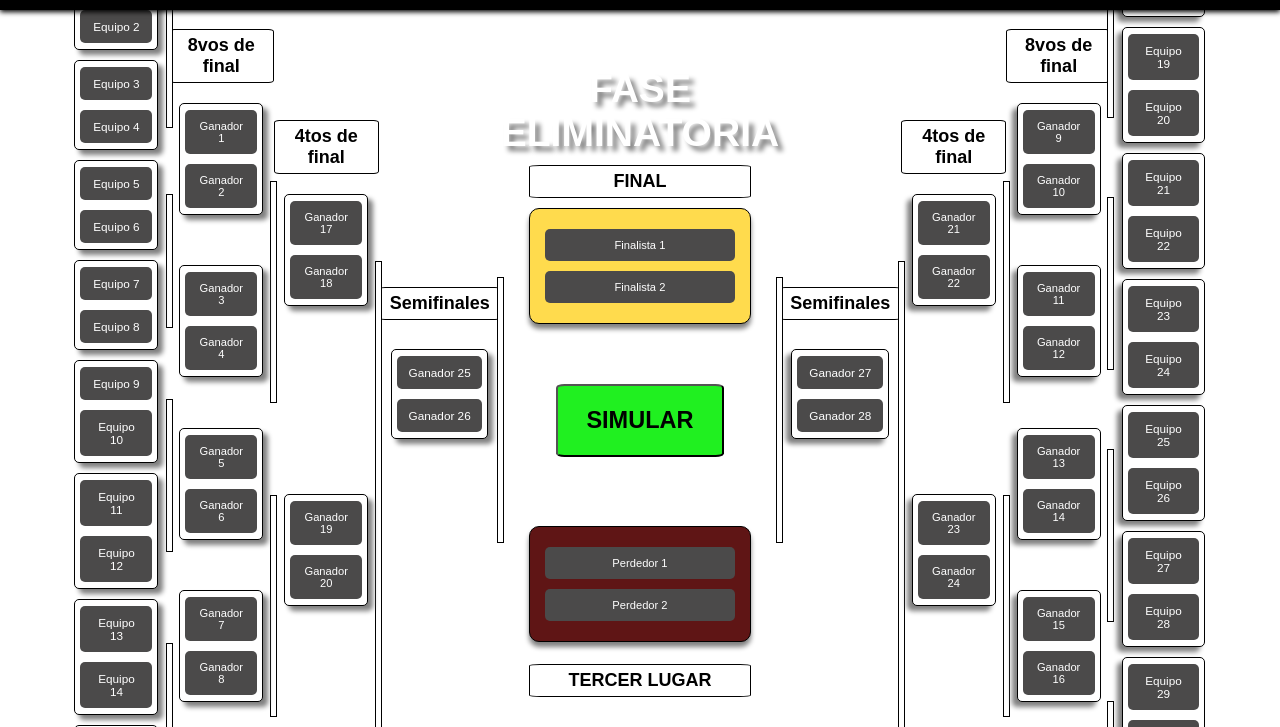
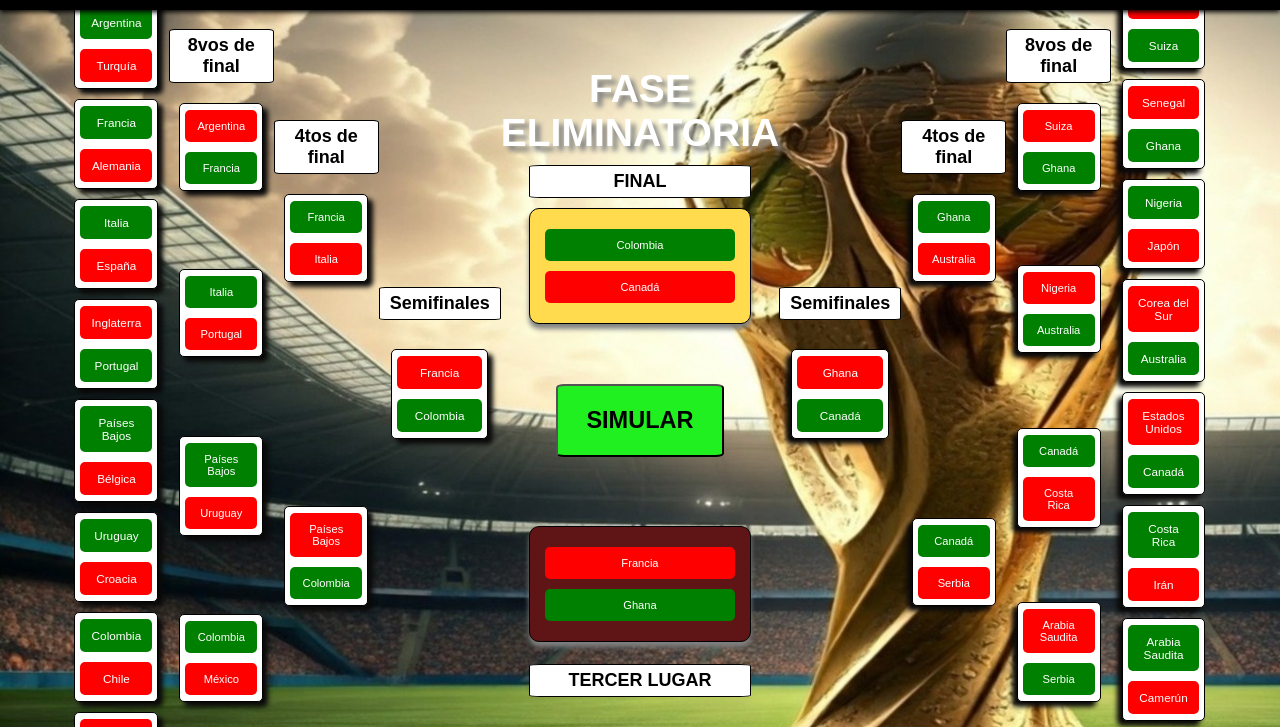
Before and after one commit to Grupo-LabProg/simuladorMundial2026, a plain HTML site: page pages/simulacionFaseFinal.html in a window 1280 px wide. Both pictures are taken after a click on the button "SIMULAR". Shown: the part 73-800 px from the top of the page. Drawn offline with Linux system fonts and the light colour scheme.

Commit message:
Se agrega archivo js para simulacion de la fase final

```diff
--- a/css/estilo.css
+++ b/css/estilo.css
@@ -13,7 +13,7 @@ body {
     font-family: Arial, sans-serif;
     /* background-color: #f4f4f4; */
     margin: 0;
-    background-image: url('../../ak.jpg');
+    background-image: url('../img/fondoSimulacionFinal.jpg');
     background-size: auto;
     background-repeat: no-repeat;
     background-position: 0 2%;
@@ -66,7 +66,7 @@ nav ul li a:active {
     color: var(--blanco);
 }
 
-.finals .btn-simulation {
+#btn-simulation {
     color: black;
     background-color: rgb(32, 240, 32);
     padding: 10px;
@@ -126,14 +126,15 @@ b {
 }
 
 .left .match {
-    box-shadow: 5px 5px 5px grey;
+    box-shadow: 5px 5px 5px rgb(10, 9, 9);
 }
 
 .right .match {
-    box-shadow: -5px 5px 5px grey;
+    box-shadow: -5px 5px 5px rgb(10, 9, 9);
 }
 
-.team {
+[class^="team"] {
+    /* aplica el estilo a todas las clases que empiezen por team* */
     background-color: #4b4a4a;
     padding: 10px;
     margin: 5px 0;
@@ -243,6 +244,7 @@ h2 {
     text-align: center;
 }
 
+/*
 
 .dieciseisavos>.d1::before {
     content: '';
@@ -419,3 +421,4 @@ h2 {
     background-color: white;
     border: 1px solid black;
 }
+    */
--- /dev/null
+++ b/js/simulacionFinal.js
@@ -0,0 +1,186 @@
+// Array con los nombres de los equipos que deseas asignar
+const teamNames = [
+    'Argentina', 'Turquía', 'Francia', 'Alemania',
+    'Italia', 'España', 'Inglaterra', 'Portugal',
+    'Países Bajos', 'Bélgica', 'Uruguay', 'Croacia',
+    'Colombia', 'Chile', 'Suecia', 'México',
+    'Dinamarca', 'Suiza', 'Senegal', 'Ghana',
+    'Nigeria', 'Japón', 'Corea del Sur', 'Australia',
+    'Estados Unidos', 'Canadá', 'Costa Rica', 'Irán',
+    'Arabia Saudita', 'Camerún', 'Serbia', 'Polonia',
+    'Escocia', 'Brasil'
+];
+
+
+// Selecciona todos los divs con clase que empieza con 'team'
+// const teams = document.querySelectorAll('[class^="team"]');
+
+let button = document.getElementById('btn-simulation');
+
+let teamsRound16 = document.querySelectorAll('.team1, .team2, .team3, .team4, .team5, .team6, .team7, .team8, .team9, .team10, .team11, .team12, .team13, .team14, .team15, .team16, .team17, .team18, .team19, .team20, .team21, .team22, .team23, .team24, .team25, .team26, .team27, .team28, .team29, .team30, .team31, .team32');
+
+let teamsRound8 = document.querySelectorAll('.winner-d-knockout1, .winner-d-knockout2, .winner-d-knockout3, .winner-d-knockout4, .winner-d-knockout5, .winner-d-knockout6, .winner-d-knockout7, .winner-d-knockout8, .winner-d-knockout9, .winner-d-knockout10, .winner-d-knockout11, .winner-d-knockout12, .winner-d-knockout13, .winner-d-knockout14, .winner-d-knockout15, .winner-d-knockout16');
+
+let teamsRound4 = document.querySelectorAll('.winner-o-knockout1, .winner-o-knockout2, .winner-o-knockout3, .winner-o-knockout4, .winner-o-knockout5, .winner-o-knockout6, .winner-o-knockout7, .winner-o-knockout8');
+
+let teamsRound2 = document.querySelectorAll('.winner-c-knockout1, .winner-c-knockout2, .winner-c-knockout3, .winner-c-knockout4');
+
+let teamsFinal = document.querySelectorAll('.winner-s-knockout1, .winner-s-knockout2');
+
+let teamsThirdPlace = document.querySelectorAll('.looser-s-knockout1, .looser-s-knockout2');
+
+
+// Recorre todos los equipos y asigna los nombres del array
+button.addEventListener('click', () => {
+    // Recorre todos los equipos y asigna los nombres del array
+    teamsRound16.forEach((teamsRound16, index) => {
+        teamsRound16.textContent = teamNames[index];
+    });
+
+    let arrayGanadores16vos = [16];
+    for (let i = 1; i <= 16; i++) {
+        let match = document.querySelector('.d-knockout' + i);
+        let equipos = match.querySelectorAll('div');
+        let winner = determinarGanador(equipos);
+
+        winner.style.backgroundColor = 'green';
+
+        equipos.forEach(team => {
+            if (team !== winner) {
+                team.style.backgroundColor = 'red';
+            }
+        });
+
+        let ganador = winner.textContent;
+        arrayGanadores16vos.push(ganador);
+    }
+
+    console.log('Ganadores 16vos');
+    console.log(arrayGanadores16vos);
+
+    teamsRound8.forEach((teamsRound8, index) => {
+        teamsRound8.textContent = arrayGanadores16vos[index + 1];
+    })
+
+    let arrayGanadores8vos = [8];
+    for (let i = 1; i <= 8; i++) {
+        let match = document.querySelector('.o-knockout' + i);
+        let equipos = match.querySelectorAll('div');
+        let winner = determinarGanador(equipos);
+
+        winner.style.backgroundColor = 'green';
+
+        equipos.forEach(team => {
+            if (team !== winner) {
+                team.style.backgroundColor = 'red';
+            }
+        });
+
+        let ganador = winner.textContent;
+
+        arrayGanadores8vos.push(ganador);
+
+    }
+
+    console.log('Ganadores 8vos');
+    console.log(arrayGanadores8vos);
+
+    teamsRound4.forEach((teamsRound4, index) => {
+        teamsRound4.textContent = arrayGanadores8vos[index + 1];
+    })
+
+    let arrayGanadores4tos = [4];
+    for (let i = 1; i <= 4; i++) {
+        let match = document.querySelector('.c-knockout' + i);
+        let equipos = match.querySelectorAll('div');
+        let winner = determinarGanador(equipos);
+
+        winner.style.backgroundColor = 'green';
+
+        equipos.forEach(team => {
+            if (team !== winner) {
+                team.style.backgroundColor = 'red';
+            }
+        });
+
+        let ganador = winner.textContent;
+
+        arrayGanadores4tos.push(ganador);
+
+    }
+
+    console.log('Ganadores 4tos');
+    console.log(arrayGanadores4tos);
+
+    teamsRound2.forEach((teamsRound2, index) => {
+        teamsRound2.textContent = arrayGanadores4tos[index + 1];
+    })
+
+    let arrayGanadoresSemis = [2];
+    for (let i = 1; i <= 2; i++) {
+        let match = document.querySelector('.s-knockout' + i);
+        let equipos = match.querySelectorAll('div');
+        let winner = determinarGanador(equipos);
+
+        winner.style.backgroundColor = 'green';
+
+        equipos.forEach(team => {
+            if (team !== winner) {
+                team.style.backgroundColor = 'red';
+            }
+        });
+
+        let ganador = winner.textContent;
+
+        arrayGanadoresSemis.push(ganador);
+
+    }
+
+    const arrayPerdedoresSemis = arrayGanadores4tos.filter(element => !arrayGanadoresSemis.includes(element));
+
+    console.log('Ganadores Semis');
+    console.log(arrayGanadoresSemis);
+
+    console.log('Perdedores Semis');
+    console.log(arrayPerdedoresSemis);
+
+    teamsThirdPlace.forEach((teamsThirdPlace, index) => {
+        teamsThirdPlace.textContent = arrayPerdedoresSemis[index + 1];
+    })
+
+
+    let thirdPlace = document.querySelector('.f-third');
+    let equipos = thirdPlace.querySelectorAll('div');
+    let winner = determinarGanador(equipos);
+    winner.style.backgroundColor = 'green';
+    equipos.forEach(team => {
+        if (team !== winner) {
+            team.style.backgroundColor = 'red';
+        }
+    });
+
+
+    let final = document.querySelector('.f-final');
+    equipos = final.querySelectorAll('div');
+    winner = determinarGanador(equipos);
+    winner.style.backgroundColor = 'green';
+    equipos.forEach(team => {
+        if (team !== winner) {
+            team.style.backgroundColor = 'red';
+        }
+    });
+
+    teamsFinal.forEach((teamsFinal, index) => {
+        teamsFinal.textContent = arrayGanadoresSemis[index + 1];
+    })
+
+});
+
+
+function determinarGanador(equipos) {
+    // Elige un índice aleatorio: 0 para el primer equipo, 1 para el segundo equipo
+    const ganadorIndex = Math.floor(Math.random() * equipos.length);
+
+    // Retorna el elemento del equipo ganador
+    return equipos[ganadorIndex];
+}
--- a/pages/simulacionFaseFinal.html
+++ b/pages/simulacionFaseFinal.html
@@ -6,6 +6,7 @@
     <meta name="viewport" content="width=device-width, initial-scale=1.0">
     <title>Simulacion fase final</title>
     <link rel="stylesheet" href="../css/estilo.css">
+    <script src="../js/simulacionFinal.js" defer></script>
 </head>
 
 <body>
@@ -26,37 +27,37 @@
     <div class="tournament">
         <div class="round dieciseisavos left">
             <h3>16vos de final</h3>
-            <div class="match d1">
-                <div class="team">Equipo 1</div>
-                <div class="team">Equipo 2</div>
+            <div class="match d1 d-knockout1">
+                <div class="team1">Equipo 1</div>
+                <div class="team2">Equipo 2</div>
             </div>
-            <div class="match ">
-                <div class="team">Equipo 3</div>
-                <div class="team">Equipo 4</div>
+            <div class="match d-knockout2">
+                <div class="team3">Equipo 3</div>
+                <div class="team4">Equipo 4</div>
             </div>
-            <div class="match d2">
-                <div class="team">Equipo 5</div>
-                <div class="team">Equipo 6</div>
+            <div class="match d2 d-knockout3">
+                <div class="team5">Equipo 5</div>
+                <div class="team6">Equipo 6</div>
             </div>
-            <div class="match ">
-                <div class="team">Equipo 7</div>
-                <div class="team">Equipo 8</div>
+            <div class="match d-knockout4">
+                <div class="team7">Equipo 7</div>
+                <div class="team8">Equipo 8</div>
             </div>
-            <div class="match d3">
-                <div class="team">Equipo 9</div>
-                <div class="team">Equipo 10</div>
+            <div class="match d3 d-knockout5">
+                <div class="team9">Equipo 9</div>
+                <div class="team10">Equipo 10</div>
             </div>
-            <div class="match ">
-                <div class="team">Equipo 11</div>
-                <div class="team">Equipo 12</div>
+            <div class="match d-knockout6">
+                <div class="team11">Equipo 11</div>
+                <div class="team12">Equipo 12</div>
             </div>
-            <div class="match d4">
-                <div class="team">Equipo 13</div>
-                <div class="team">Equipo 14</div>
+            <div class="match d4 d-knockout7">
+                <div class="team13">Equipo 13</div>
+                <div class="team14">Equipo 14</div>
             </div>
-            <div class="match ">
-                <div class="team">Equipo 15</div>
-                <div class="team">Equipo 16</div>
+            <div class="match d-knockout8">
+                <div class="team15">Equipo 15</div>
+                <div class="team16">Equipo 16</div>
             </div>
         </div>
 
@@ -65,21 +66,21 @@
                 <h3>8vos de final</h3>
             </div>
             <div class="divMatch">
-                <div class="match d9">
-                    <div class="team">Ganador 1</div>
-                    <div class="team">Ganador 2</div>
+                <div class="match d9 o-knockout1">
+                    <div class="team winner-d-knockout1">Ganador 1</div>
+                    <div class="team winner-d-knockout2">Ganador 2</div>
                 </div>
-                <div class="match ">
-                    <div class="team">Ganador 3</div>
-                    <div class="team">Ganador 4</div>
+                <div class="match o-knockout2">
+                    <div class="team winner-d-knockout3">Ganador 3</div>
+                    <div class="team winner-d-knockout4">Ganador 4</div>
                 </div>
-                <div class="match d10">
-                    <div class="team">Ganador 5</div>
-                    <div class="team">Ganador 6</div>
+                <div class="match d10 o-knockout3">
+                    <div class="team winner-d-knockout5">Ganador 5</div>
+                    <div class="team winner-d-knockout6">Ganador 6</div>
                 </div>
-                <div class="match ">
-                    <div class="team">Ganador 7</div>
-                    <div class="team">Ganador 8</div>
+                <div class="match o-knockout4">
+                    <div class="team winner-d-knockout7">Ganador 7</div>
+                    <div class="team winner-d-knockout8">Ganador 8</div>
                 </div>
             </div>
         </div>
@@ -89,22 +90,22 @@
                 <h3>4tos de final</h3>
             </div>
             <div class="divMatch">
-                <div class="match d13">
-                    <div class="team">Ganador 17</div>
-                    <div class="team">Ganador 18</div>
+                <div class="match d13 c-knockout1">
+                    <div class="team winner-o-knockout1">Ganador 17</div>
+                    <div class="team winner-o-knockout2">Ganador 18</div>
                 </div>
-                <div class="match ">
-                    <div class="team">Ganador 19</div>
-                    <div class="team">Ganador 20</div>
+                <div class="match c-knockout2">
+                    <div class="team winner-o-knockout3">Ganador 19</div>
+                    <div class="team winner-o-knockout4">Ganador 20</div>
                 </div>
             </div>
         </div>
 
         <div class="round semifinales left">
             <h3>Semifinales</h3>
-            <div class="match d15">
-                <div class="team">Ganador 25</div>
-                <div class="team">Ganador 26</div>
+            <div class="match d15 s-knockout1">
+                <div class="team winner-c-knockout1">Ganador 25</div>
+                <div class="team winner-c-knockout2">Ganador 26</div>
             </div>
         </div>
 
@@ -112,20 +113,19 @@
             <h2>FASE ELIMINATORIA</h2>
             <div class="final">
                 <h3>FINAL</h3>
-                <div class="match">
-                    <div class="team">Finalista 1</div>
-                    <div class="team">Finalista 2</div>
+                <div class="match f-final">
+                    <div class="team winner-s-knockout1">Finalista 1</div>
+                    <div class="team winner-s-knockout2">Finalista 2</div>
                 </div>
             </div>
+
             <div class="div-btn-simulation">
-                <button class="btn-simulation" type="button"><b>SIMULAR</b></button>
+                <button id="btn-simulation" type="button"><b>SIMULAR</b></button>
             </div>
-
-
             <div class="third">
-                <div class="match">
-                    <div class="team">Perdedor 1</div>
-                    <div class="team">Perdedor 2</div>
+                <div class="match f-third">
+                    <div class="team looser-s-knockout1">Perdedor 1</div>
+                    <div class="team looser-s-knockout1">Perdedor 2</div>
                 </div>
                 <h3 class="textThird">TERCER LUGAR</h3>
             </div>
@@ -134,9 +134,9 @@
 
         <div class="round semifinales right">
             <h3>Semifinales</h3>
-            <div class="match d16">
-                <div class="team">Ganador 27</div>
-                <div class="team">Ganador 28</div>
+            <div class="match d16 s-knockout2">
+                <div class="team winner-c-knockout3">Ganador 27</div>
+                <div class="team winner-c-knockout4">Ganador 28</div>
             </div>
         </div>
 
@@ -145,13 +145,13 @@
                 <h3>4tos de final</h3>
             </div>
             <div class="divMatch">
-                <div class="match d14">
-                    <div class="team">Ganador 21</div>
-                    <div class="team">Ganador 22</div>
+                <div class="match d14 c-knockout3">
+                    <div class="team winner-o-knockout5">Ganador 21</div>
+                    <div class="team winner-o-knockout6">Ganador 22</div>
                 </div>
-                <div class="match ">
-                    <div class="team">Ganador 23</div>
-                    <div class="team">Ganador 24</div>
+                <div class="match c-knockout4">
+                    <div class="team winner-o-knockout7">Ganador 23</div>
+                    <div class="team winner-o-knockout8">Ganador 24</div>
                 </div>
             </div>
         </div>
@@ -161,58 +161,58 @@
                 <h3>8vos de final</h3>
             </div>
             <div class="divMatch">
-                <div class="match d11">
-                    <div class="team">Ganador 9</div>
-                    <div class="team">Ganador 10</div>
+                <div class="match d11 o-knockout5">
+                    <div class="team winner-d-knockout9">Ganador 9</div>
+                    <div class="team winner-d-knockout10">Ganador 10</div>
                 </div>
-                <div class="match ">
-                    <div class="team">Ganador 11</div>
-                    <div class="team">Ganador 12</div>
+                <div class="match o-knockout6">
+                    <div class="team winner-d-knockout11">Ganador 11</div>
+                    <div class="team winner-d-knockout12">Ganador 12</div>
                 </div>
-                <div class="match d12">
-                    <div class="team">Ganador 13</div>
-                    <div class="team">Ganador 14</div>
+                <div class="match d12 o-knockout7">
+                    <div class="team winner-d-knockout13">Ganador 13</div>
+                    <div class="team winner-d-knockout14">Ganador 14</div>
                 </div>
-                <div class="match ">
-                    <div class="team">Ganador 15</div>
-                    <div class="team">Ganador 16</div>
+                <div class="match o-knockout8">
+                    <div class="team winner-d-knockout15">Ganador 15</div>
+                    <div class="team winner-d-knockout16">Ganador 16</div>
                 </div>
             </div>
         </div>
 
         <div class="round dieciseisavos right">
             <h3>16vos de final</h3>
-            <div class="match d5">
-                <div class="team">Equipo 17</div>
-                <div class="team">Equipo 18</div>
+            <div class="match d5 d-knockout9">
+                <div class="team17">Equipo 17</div>
+                <div class="team18">Equipo 18</div>
             </div>
-            <div class="match ">
-                <div class="team">Equipo 19</div>
-                <div class="team">Equipo 20</div>
+            <div class="match d-knockout10">
+                <div class="team19">Equipo 19</div>
+                <div class="team20">Equipo 20</div>
             </div>
-            <div class="match d6">
-                <div class="team">Equipo 21</div>
-                <div class="team">Equipo 22</div>
+            <div class="match d6 d-knockout11">
+                <div class="team21">Equipo 21</div>
+                <div class="team22">Equipo 22</div>
             </div>
-            <div class="match ">
-                <div class="team">Equipo 23</div>
-                <div class="team">Equipo 24</div>
+            <div class="match d-knockout12">
+                <div class="team23">Equipo 23</div>
+                <div class="team24">Equipo 24</div>
             </div>
-            <div class="match d7">
-                <div class="team">Equipo 25</div>
-                <div class="team">Equipo 26</div>
+            <div class="match d7 d-knockout13">
+                <div class="team25">Equipo 25</div>
+                <div class="team26">Equipo 26</div>
             </div>
-            <div class="match ">
-                <div class="team">Equipo 27</div>
-                <div class="team">Equipo 28</div>
+            <div class="match d-knockout14">
+                <div class="team27">Equipo 27</div>
+                <div class="team28">Equipo 28</div>
             </div>
-            <div class="match d8">
-                <div class="team">Equipo 29</div>
-                <div class="team">Equipo 30</div>
+            <div class="match d8 d-knockout15">
+                <div class="team29">Equipo 29</div>
+                <div class="team30">Equipo 30</div>
             </div>
-            <div class="match ">
-                <div class="team">Equipo 31</div>
-                <div class="team">Equipo 32</div>
+            <div class="match d-knockout16">
+                <div class="team31">Equipo 31</div>
+                <div class="team32">Equipo 32</div>
             </div>
         </div>
     </div>
```
Also changed, not shown: img/fondoSimulacionFinal.jpg (added).
